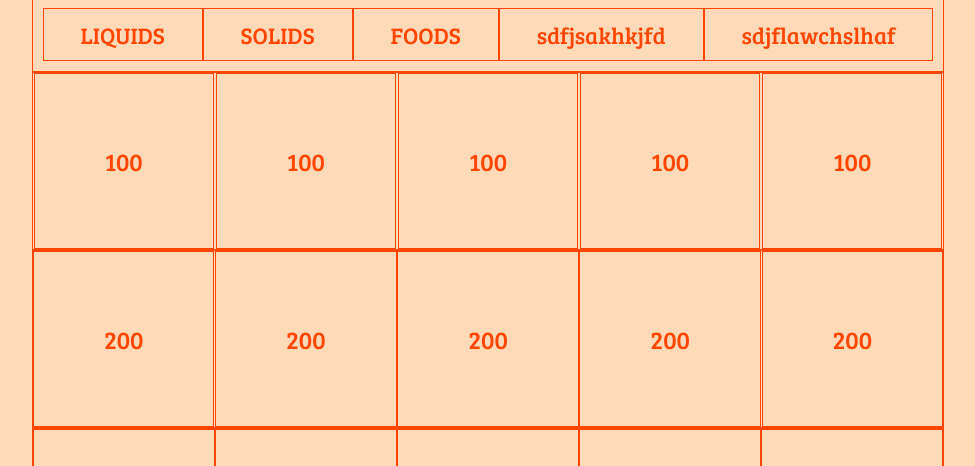
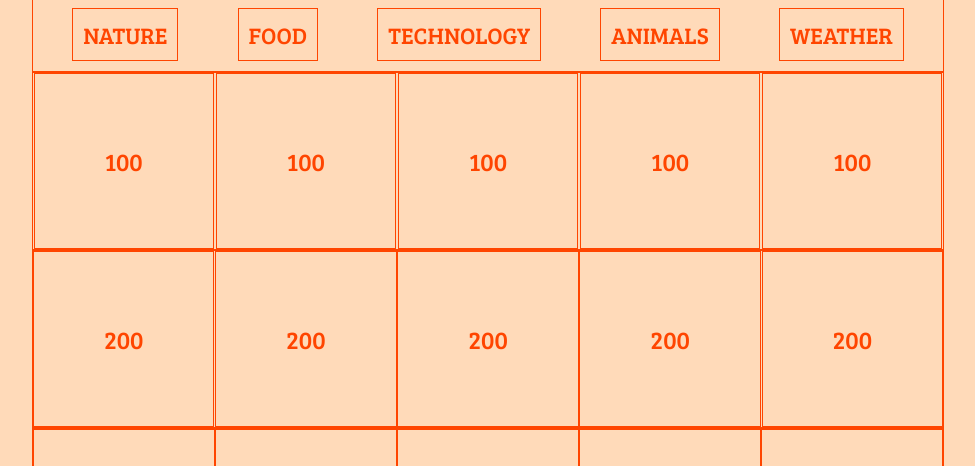
Before and after one commit to sekoyahicks/JeopardyGame, a plain HTML site: page index.html in a window 1280 px wide. Shown: the part 334-800 px from the top of the page, without its empty margins (152-1127 px from the left). Drawn offline with nearby package versions, Linux system fonts and the light colour scheme.

Commit message:
Changed topics.

```diff
--- a/index.html
+++ b/index.html
@@ -35,11 +35,11 @@
     </header>
     <div class="score"><p>Score</p>0</div>
         <div class="topics">
-            <div class="topics">LIQUIDS</div>
-            <div class="topics">SOLIDS</div>
-            <div class="topics">FOODS</div>
-            <div class="topics">sdfjsakhkjfd</div>
-            <div class="topics">sdjflawchslhaf</div>
+            <div class="topics">NATURE</div>
+            <div class="topics">FOOD</div>
+            <div class="topics">TECHNOLOGY</div>
+            <div class="topics">ANIMALS</div>
+            <div class="topics">WEATHER</div>
         </div>
 
 
--- a/style.css
+++ b/style.css
@@ -25,7 +25,6 @@ body {
     display: flex;
     flex-direction: row;
     justify-content: space-around;
-    flex-grow: 1;
     padding: 10px;
     border: .5px solid orangered;
     background: peachpuff;
```
